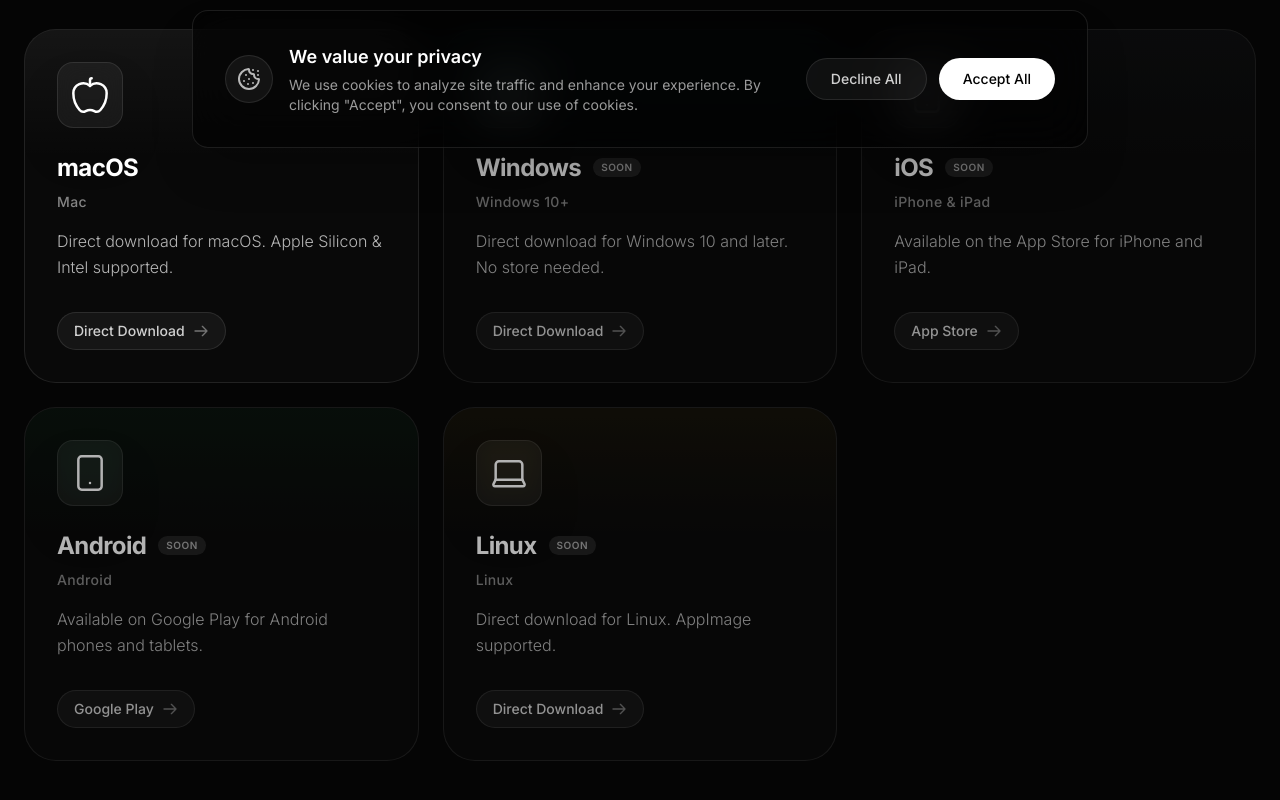
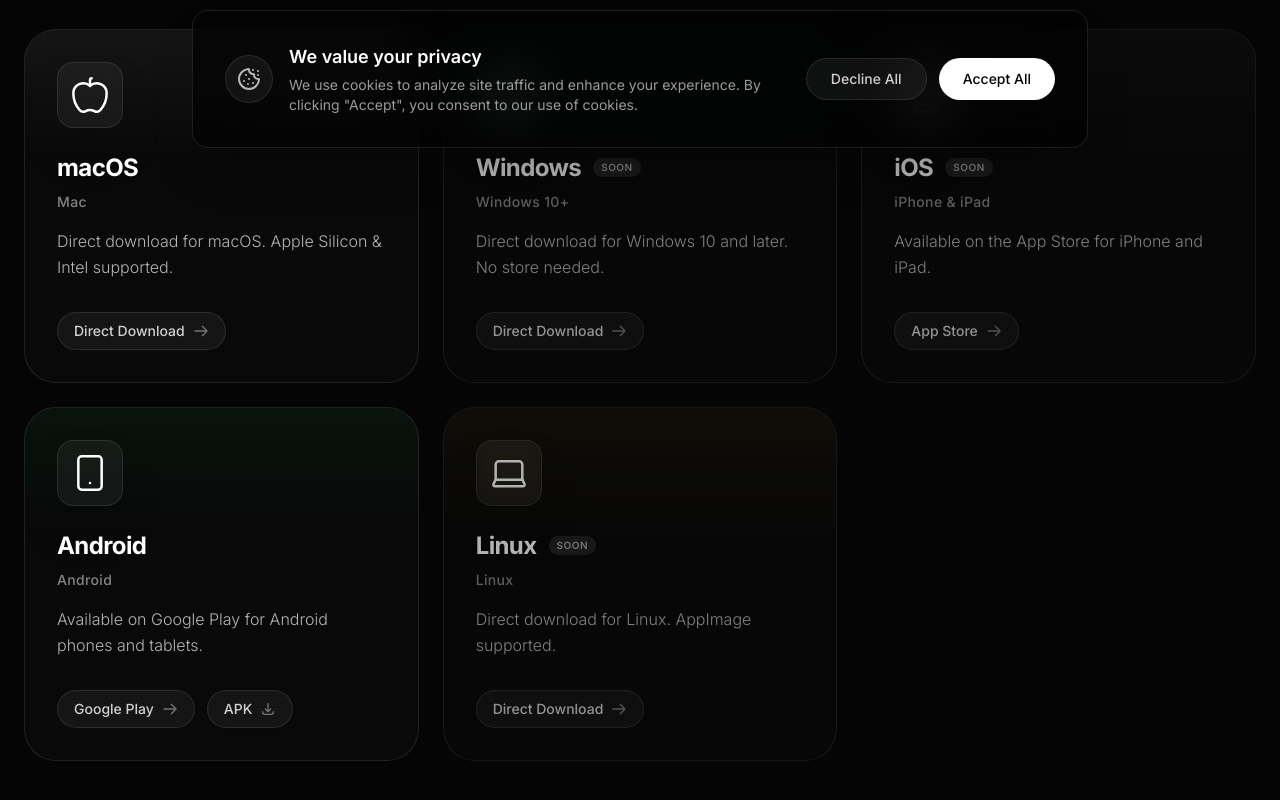
Before and after one commit to ppplayermusic/website, a Next.js app: page /en/download in a window 1280 px wide. Shown: the part 628-1428 px from the top of the page. Built offline with nearby package versions, Linux system fonts and the light colour scheme.

Commit message:
feat(web): add direct APK download link for Android

```diff
--- a/components/sections/PlatformCardsSection.tsx
+++ b/components/sections/PlatformCardsSection.tsx
@@ -65,6 +65,8 @@
       color: 'rgba(34, 197, 94, 0.1)',
       gradient: 'from-green-500/10 to-transparent',
       isAvailable: false,
+      secondaryHref: DOWNLOAD_LINKS.androidApk,
+      secondaryBadge: 'APK',
     },
     {
       id: 'linux',
@@ -86,34 +88,39 @@
         <div className="max-w-7xl mx-auto px-4 sm:px-6">
           <div className="grid grid-cols-1 sm:grid-cols-2 lg:grid-cols-3 gap-6 justify-center">
             {platforms.map((platform, i) => (
-              <motion.a
+              <motion.div
                 key={platform.id}
-                href={platform.isAvailable ? platform.href : '#'}
-                onClick={platform.isAvailable ? undefined : handleNotAvailable}
-                download={platform.isAvailable ? true : undefined}
                 initial={{ opacity: 0, y: 30 }}
                 whileInView={{ opacity: 1, y: 0 }}
                 viewport={{ once: true, margin: "-50px" }}
                 transition={{ duration: 0.6, delay: i * 0.1, ease: [0.16, 1, 0.3, 1] }}
-                className="group outline-none"
+                className="group outline-none h-full"
               >
                 <SpotlightCard
                   spotlightColor={platform.color}
-                  className={`h-full flex flex-col p-8 transition-transform duration-500 ease-out group-hover:scale-[1.02] ${platform.isAvailable ? '' : 'opacity-70 group-hover:opacity-100'}`}
+                  className={`h-full relative flex flex-col p-8 transition-transform duration-500 ease-out group-hover:scale-[1.02] ${(platform.isAvailable || platform.secondaryHref) ? '' : 'opacity-70 group-hover:opacity-100'}`}
                 >
-                  {/* Subtle top gradient */}
+                  {/* Primary Link Overlay - catches clicks on the whole card */}
+                  <a
+                    href={platform.isAvailable ? platform.href : '#'}
+                    onClick={platform.isAvailable ? undefined : handleNotAvailable}
+                    download={platform.isAvailable ? true : undefined}
+                    className="absolute inset-0 z-0"
+                    aria-label={`Download for ${platform.name}`}
+                  />
+
                   <div className={`absolute top-0 inset-x-0 h-32 bg-gradient-to-b ${platform.gradient} opacity-50 pointer-events-none`} />
 
-                  <div className="relative z-10 mb-6">
+                  <div className="relative z-10 mb-6 pointer-events-none">
                     <div className="p-3 bg-white/5 rounded-2xl w-fit border border-white/10 backdrop-blur-md shadow-2xl">
                       {platform.icon}
                     </div>
                   </div>
 
-                  <div className="relative z-10 flex-grow">
+                  <div className="relative z-10 flex-grow pointer-events-none">
                     <div className="flex items-center gap-3 mb-2">
                       <h3 className="text-2xl font-bold tracking-tight text-white">{platform.name}</h3>
-                      {!platform.isAvailable && (
+                      {!platform.isAvailable && !platform.secondaryHref && (
                         <span className="text-[10px] uppercase tracking-wider font-semibold px-2 py-0.5 rounded-full bg-white/10 text-white/60">
                           Soon
                         </span>
@@ -127,16 +134,28 @@
                     </p>
                   </div>
 
-                  <div className="relative z-10 mt-8">
-                    <span className="inline-flex items-center gap-2 px-4 py-2 rounded-full bg-white/5 border border-white/10 text-sm font-medium text-white/80 group-hover:bg-white/10 group-hover:text-white transition-all duration-300">
+                  <div className="relative z-20 mt-8 flex flex-wrap items-center gap-3">
+                    <span className="inline-flex items-center gap-2 px-4 py-2 rounded-full bg-white/5 border border-white/10 text-sm font-medium text-white/80 group-hover:bg-white/10 group-hover:text-white transition-all duration-300 pointer-events-none">
                       {platform.badge}
                       <svg className="w-4 h-4 opacity-50 group-hover:opacity-100 transition-opacity" fill="none" viewBox="0 0 24 24" stroke="currentColor">
                         <path strokeLinecap="round" strokeLinejoin="round" strokeWidth={2} d="M14 5l7 7m0 0l-7 7m7-7H3" />
                       </svg>
                     </span>
+
+                    {platform.secondaryHref && platform.secondaryBadge && (
+                      <a
+                        href={platform.secondaryHref}
+                        className="inline-flex items-center gap-2 px-4 py-2 rounded-full bg-white/5 border border-white/10 text-sm font-medium text-white/80 hover:bg-white/10 hover:text-white transition-all duration-300 pointer-events-auto shadow-sm"
+                      >
+                        {platform.secondaryBadge}
+                        <svg className="w-4 h-4 opacity-50" fill="none" viewBox="0 0 24 24" stroke="currentColor">
+                          <path strokeLinecap="round" strokeLinejoin="round" strokeWidth={2} d="M4 16v1a3 3 0 003 3h10a3 3 0 003-3v-1m-4-4l-4 4m0 0l-4-4m4 4V4" />
+                        </svg>
+                      </a>
+                    )}
                   </div>
                 </SpotlightCard>
-              </motion.a>
+              </motion.div>
             ))}
           </div>
         </div>
--- a/lib/constants.ts
+++ b/lib/constants.ts
@@ -9,6 +9,7 @@
   android: 'https://play.google.com/store/apps/details?id=com.ppplayer',
   windows: 'https://ppplayer.com/download/windows',
   macos: 'https://github.com/ppplayermusic/app/releases/latest/download/PPPlayer-macOS.dmg',
+  androidApk: 'https://github.com/ppplayermusic/app/releases/latest/download/app-release.apk',
 }
 
 // Platform data
```
